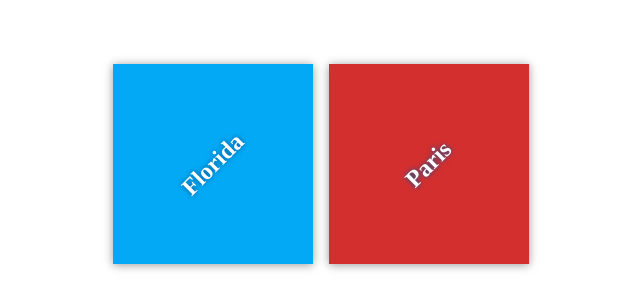
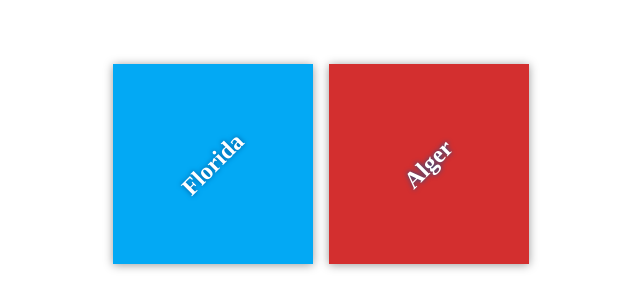
Before and after one commit to farrid19/my-travel-plans, a plain HTML site: page index.html in a window 1280 px wide. Shown: the part 236-544 px from the top of the page, 319-959 px from the left. Drawn offline with Linux system fonts and the light colour scheme; files that its build step writes are made by us from their sources.

Commit message:
the alger center fistival

```diff
--- a/index.html
+++ b/index.html
@@ -15,7 +15,7 @@
             </div>
 
             <div class="destination" id="paris">
-                <h2>Paris</h2>
+                <h2>Alger</h2>
             </div>
         </div>
     </div>
```
